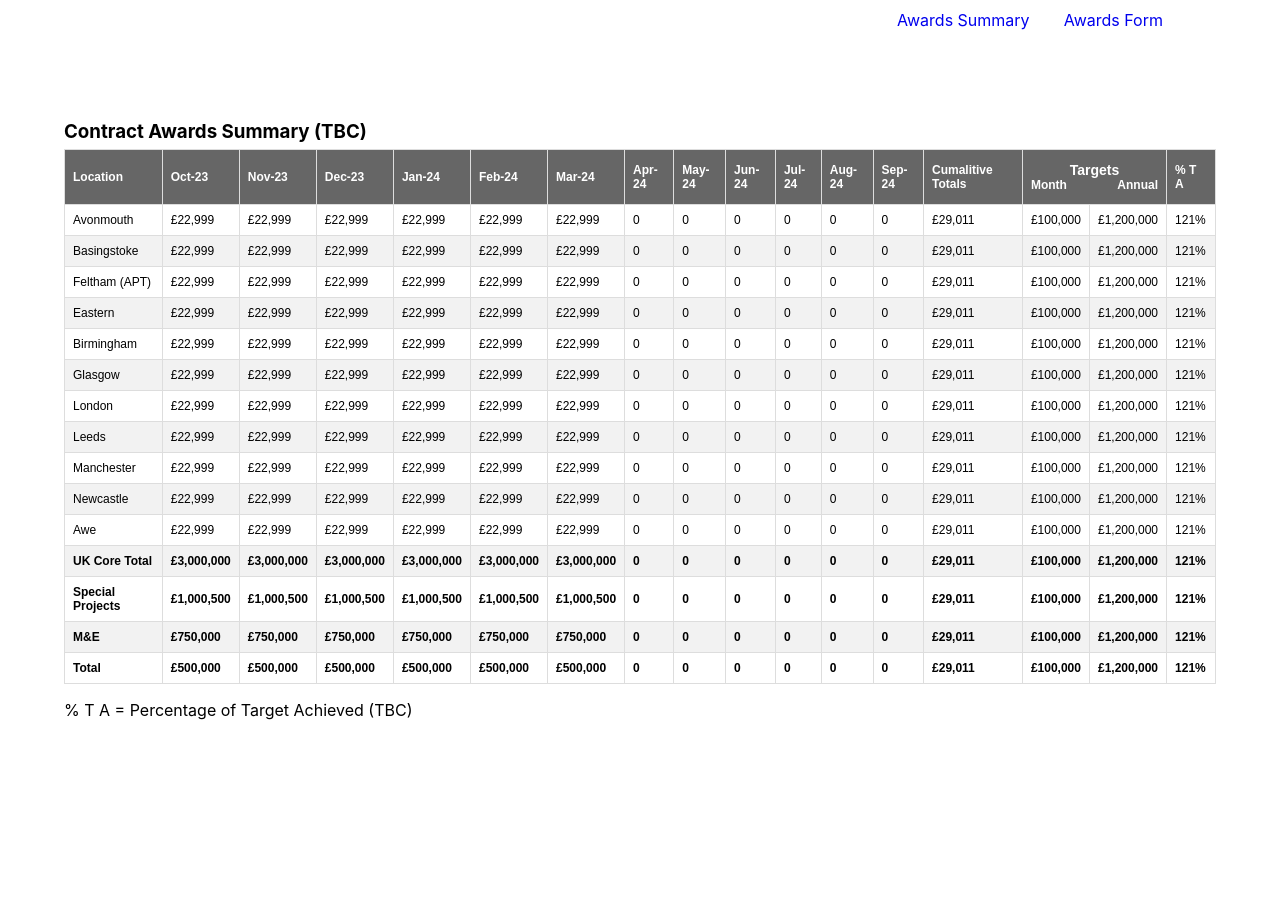
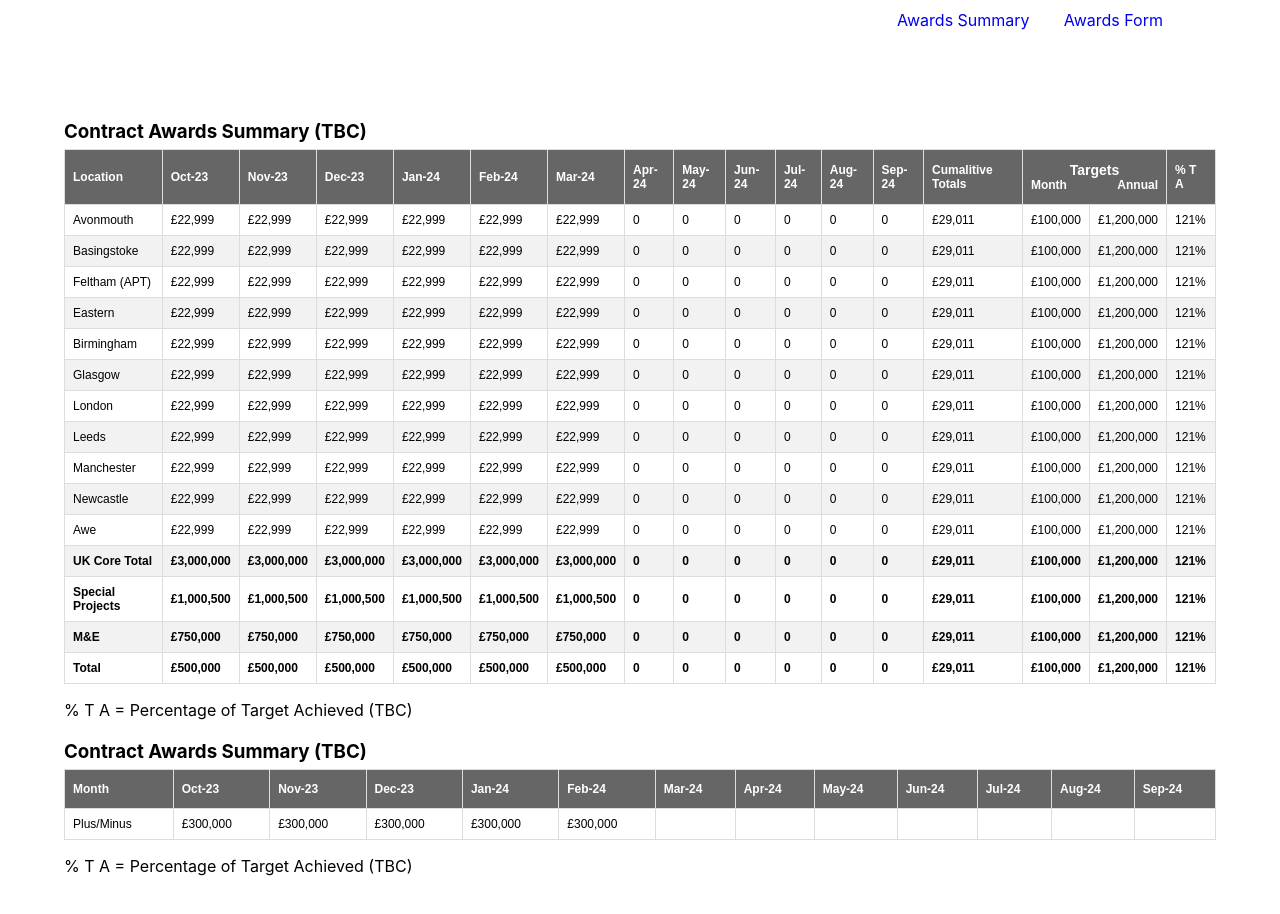
Before and after one commit to stalliardo/contract-awards, a React (Create React App) app in the folder client/: page /awards-totals in a window 1280 px wide. Before the commit the page ends 800 px from the top, so only its background shows below. Built offline with nearby package versions, Linux system fonts and the light colour scheme.

Commit message:
Added Second cumalitve table for demo purposes

```diff
--- a/client/src/components/awards/AwardsSummary.js
+++ b/client/src/components/awards/AwardsSummary.js
@@ -44,7 +44,7 @@ const AwardsSummary = () => {
                                     </div>
                                 </div>
                             </th>
-                           <th>% T A</th>
+                            <th>% T A</th>
                         </tr>
                     </thead>
                     <tbody>
@@ -411,6 +411,51 @@ const AwardsSummary = () => {
 
                 <p>% T A = Percentage of Target Achieved (TBC)</p>
             </div>
+
+
+
+
+            {/* Temporay tables for demo purposes only TO BE REMOVED */}
+            <div className='awards-page-table-container'>
+                <h3>Contract Awards Summary (TBC)</h3>
+                <table id="awards-table">
+                    <thead>
+                        <tr>
+                            <th>Month</th>
+                            <th>Oct-23</th>
+                            <th>Nov-23</th>
+                            <th>Dec-23</th>
+                            <th>Jan-24</th>
+                            <th>Feb-24</th>
+                            <th>Mar-24</th>
+                            <th>Apr-24</th>
+                            <th>May-24</th>
+                            <th>Jun-24</th>
+                            <th>Jul-24</th>
+                            <th>Aug-24</th>
+                            <th>Sep-24</th>
+                        </tr>
+                    </thead>
+                    <tbody>
+                        <tr>
+                            <td>Plus/Minus</td>
+                            <td>£300,000</td>
+                            <td>£300,000</td>
+                            <td>£300,000</td>
+                            <td>£300,000</td>
+                            <td>£300,000</td>
+                            <td></td>
+                            <td></td>
+                            <td></td>
+                            <td></td>
+                            <td></td>
+                            <td></td>
+                            <td></td>
+                        </tr>
+                    </tbody>
+                </table>
+                <p>% T A = Percentage of Target Achieved (TBC)</p>
+            </div>
         </div>
     )
 }
```
